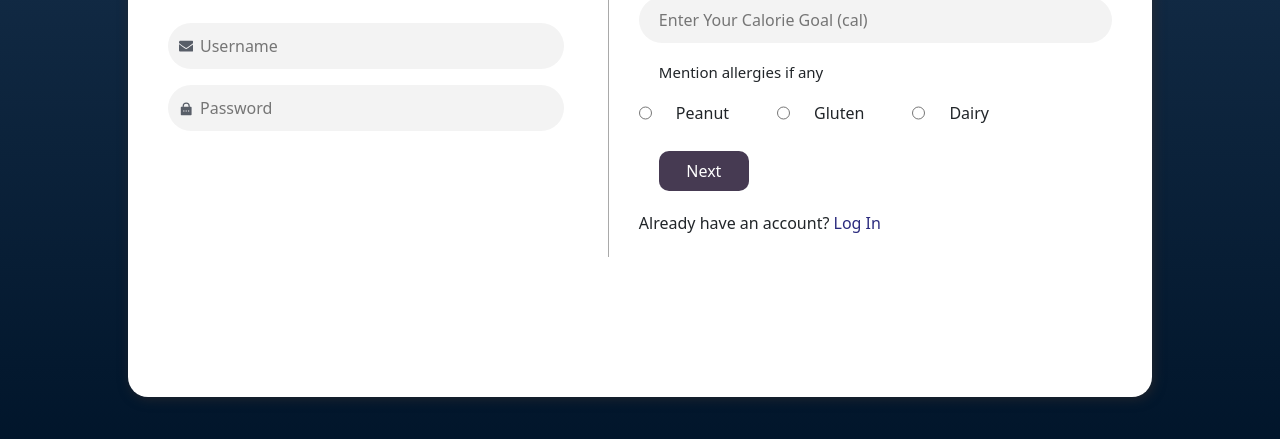
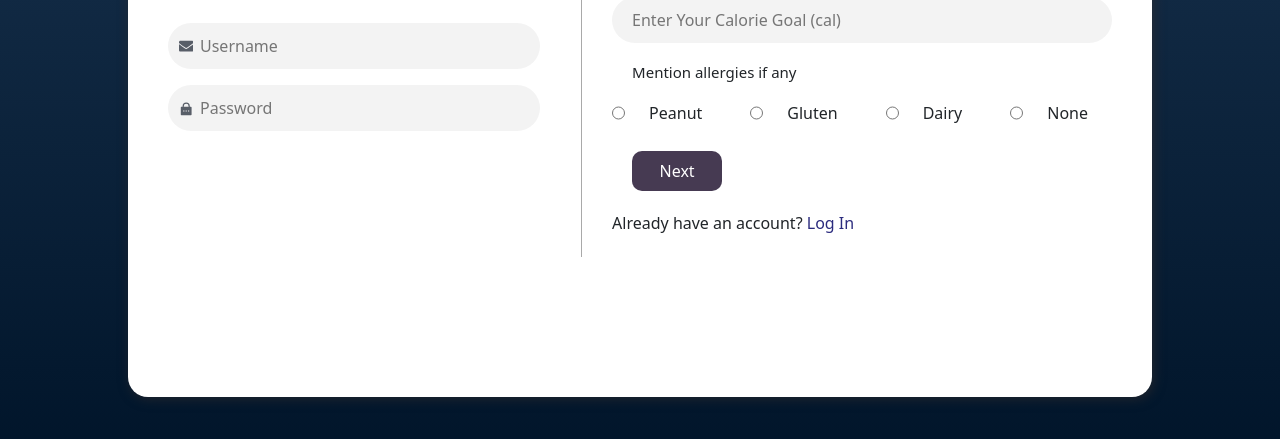
Before and after one commit to DevaduttM/TinkHack, a plain HTML site: page signup.html in a window 1280 px wide. Shown: the part 323-762 px from the top of the page. Drawn offline with nearby package versions, Linux system fonts and the light colour scheme; a web font is replaced by a local one.

Commit message:
Update signup.html

```diff
--- a/signup.html
+++ b/signup.html
@@ -42,9 +42,11 @@
 
                     <input type="radio" value = "peanut" name = "radio">Peanut<span></span>
 
-                    <input type="radio" value = "peanut" name = "radio">Gluten<span></span>
+                    <input type="radio" value = "gluten" name = "radio">Gluten<span></span>
 
-                    <input type="radio" value = "peanut" name = "radio">Dairy<span></span>
+                    <input type="radio" value = "dairy" name = "radio">Dairy<span></span>
+
+                    <input type="radio" value = "none" name = "radio">None<span></span>
                 </div>
 
             </div>
@@ -55,6 +57,5 @@
 
     </div>
 
-    <script src="script.js"></script>
 </body>
 </html>
```
